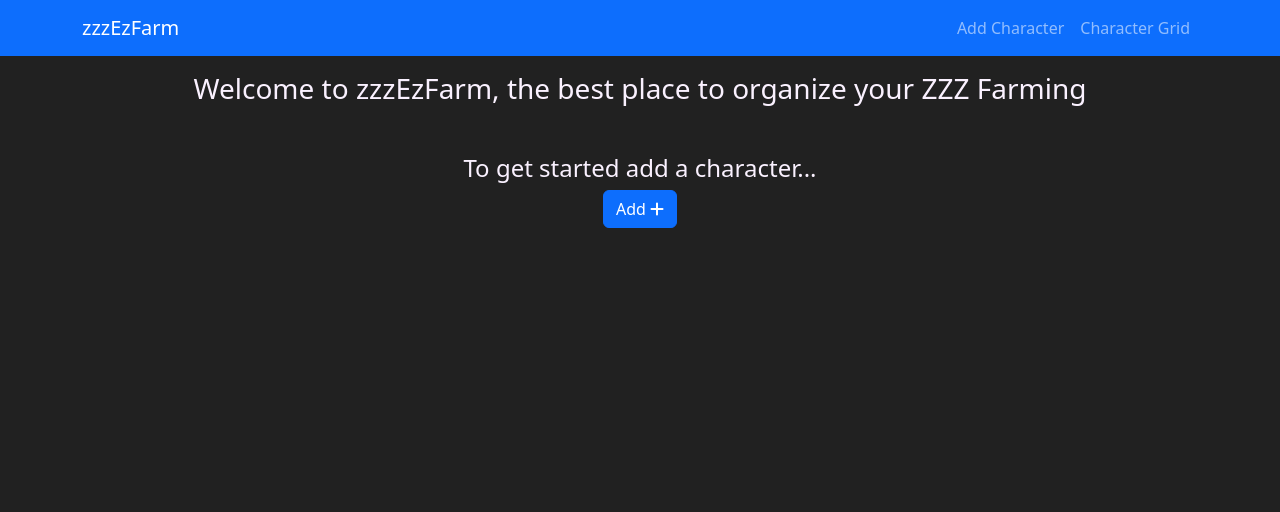
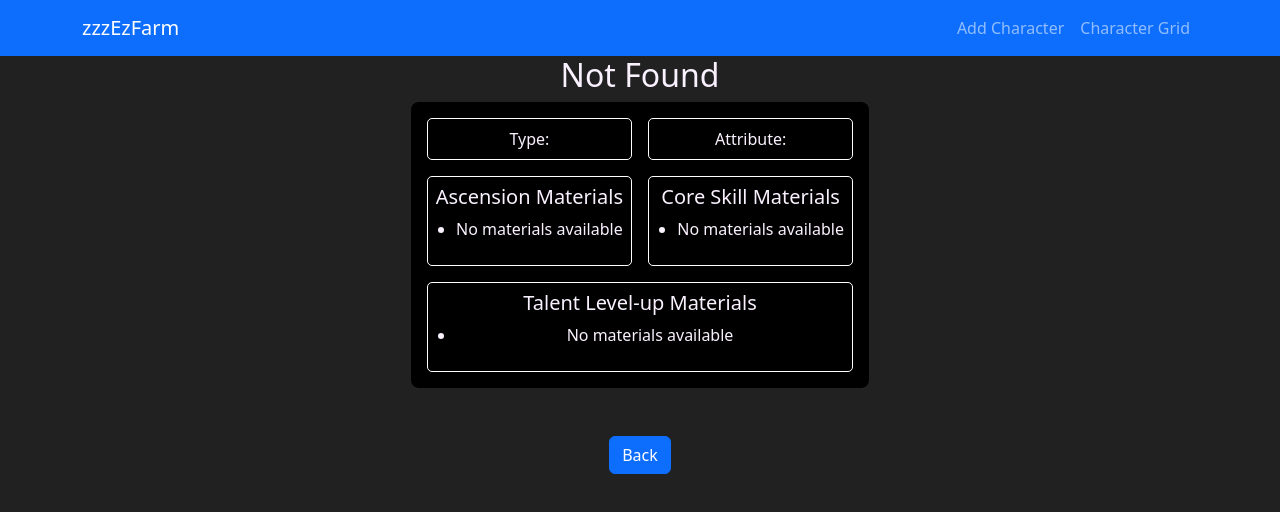
Before and after one commit to Kevklo/zzzEzFarm, a React (Vite) app: page /characterinfopage/1 in a window 1280 px wide. Shown: the top 512 px of the page. Built offline with nearby package versions, Linux system fonts and the light colour scheme.

Commit message:
Added store and InventorySlice

```diff
--- a/package.json
+++ b/package.json
@@ -10,9 +10,11 @@
     "preview": "vite preview"
   },
   "dependencies": {
+    "@reduxjs/toolkit": "^2.6.1",
     "bootstrap": "^5.3.3",
     "react": "^19.0.0",
     "react-dom": "^19.0.0",
+    "react-redux": "^9.2.0",
     "react-router-dom": "^7.3.0"
   },
   "peerDependencies": {
--- /dev/null
+++ b/src/components/CharacterInfoPage.jsx
@@ -0,0 +1,89 @@
+import { useEffect, useState } from "react";
+import { Link, useParams } from "react-router-dom";
+
+export const CharacterInfoPage = ({chars = {}}) => {
+  const { name } = useParams(); // Obtener el nombre del personaje desde la URL
+  const [isLoading, setIsLoading] = useState(true);
+  const [character, setCharacter] = useState({
+    name: "",
+    type: "",
+    attribute: "",
+    bigImg: "",
+    ascensionMaterials: [],
+    coreSkillMaterials: [],
+    talentMaterials: [],
+  });
+
+  useEffect(() => {
+    if (name && chars[name]) {
+      const { type, attribute, bigImg, ascensionMaterials, coreSkillMaterials, talentMaterials } = chars[name];
+      setCharacter({ name, type, attribute, bigImg, ascensionMaterials, coreSkillMaterials, talentMaterials });
+      setIsLoading(false);
+    } else {
+      setIsLoading(false);
+      setCharacter({ name: "Not Found", type: "", attribute: "", bigImg: "", ascensionMaterials: [], coreSkillMaterials: [], talentMaterials: [] });
+    }
+  }, [name]); // Dependemos de `name` para cuando cambie la URL
+
+  return isLoading ? (
+    <p>Loading...</p>
+  ) : (
+    <section>
+      <h2>{character.name.toUpperCase()[0] + character.name.slice(1)}</h2>
+
+      <div className="d-flex flex-row justify-content-around align-items-center position-relative">
+        {character.bigImg && (
+          <img className="big_img mx-3" src={character.bigImg} alt={character.name} draggable="false" />
+        )}
+
+        <div className="char-info-grid">
+          <div className={`type ${character.type}`}>Type: {character.type}</div>
+          <div className={`attribute ${character.attribute}`}>Attribute: {character.attribute}</div>
+
+          <div className="materials">
+            <h5>Ascension Materials</h5>
+            <ul>
+              {character.ascensionMaterials.length > 0 ? (
+                character.ascensionMaterials.map((item, index) => (
+                  <li key={`asc-${index}`}>{item}</li>
+                ))
+              ) : (
+                <li>No materials available</li>
+              )}
+            </ul>
+          </div>
+
+          <div className="materials">
+            <h5>Core Skill Materials</h5>
+            <ul>
+              {character.coreSkillMaterials.length > 0 ? (
+                character.coreSkillMaterials.map((item, index) => (
+                  <li key={`core-${index}`}>{item}</li>
+                ))
+              ) : (
+                <li>No materials available</li>
+              )}
+            </ul>
+          </div>
+
+          <div className="talent_materials materials">
+            <h5>Talent Level-up Materials</h5>
+            <ul>
+              {character.talentMaterials.length > 0 ? (
+                character.talentMaterials.map((item, index) => (
+                  <li key={`talent-${index}`}>{item}</li>
+                ))
+              ) : (
+                <li>No materials available</li>
+              )}
+            </ul>
+          </div>
+        </div>
+      </div>
+
+      <Link to="/charactergrid">
+        <button className="btn btn-primary mt-5">Back</button>
+      </Link>
+    </section>
+  );
+};
--- a/src/farm/pages/CharacterAdder.jsx
+++ b/src/farm/pages/CharacterAdder.jsx
@@ -1,17 +1,28 @@
+import { useNavigate } from 'react-router-dom';
+import { addCharacter } from '../../store/inventory/inventorySlice';
 import { CharacterCard } from './../../components/CharacterCard';
+import { useDispatch } from 'react-redux';
 
 
 export const CharacterAdder = ({chars = []}) => {
 
-  const handleOnClick = () => {
+  const dispatch = useDispatch()
+  const navigate = useNavigate();
+
+  const handleOnClick = (char) => {
     console.log('personaje añadido');
+    dispatch(addCharacter(char));
+    navigate('/');
   }
 
   return (
-    <div className="card_container">
-      {chars.map( ( char ) => (
-        <CharacterCard key={char.name} character={char} handleOnClick={ handleOnClick } />
-      ))}
-    </div>
+    <>
+      <h4>Select the character you want to add</h4>
+      <div className="card_container">
+        {Object.values(chars).map( ( char ) => (
+          <CharacterCard key={char.name} character={char} handleOnClick={ () => handleOnClick(char) } />
+        ))}
+      </div>
+    </>
   )
 }
--- a/src/farm/pages/CharacterGrid.jsx
+++ b/src/farm/pages/CharacterGrid.jsx
@@ -1,15 +1,19 @@
+import { useNavigate } from "react-router-dom";
 import { CharacterCard } from "../../components/CharacterCard";
 
 export const CharacterGrid = ({chars = []}) => {
 
-  const handleOnClick = () => {
+  const navigate = useNavigate();
+
+  const handleOnClick = (name) => {
     console.log('Navegando a la pagina de personaje');
+    return navigate(`/characterinfopage/${name}`)
   }
 
   return (
     <div className="card_container">
-      {chars.map( ( char ) => (
-        <CharacterCard key={char.name} character={char} handleOnClick={ handleOnClick } />
+      {Object.values(chars).map( ( char ) => (
+        <CharacterCard key={char.name} character={char} handleOnClick={ () => handleOnClick(char.name) } />
       ))}
     </div>
   )
--- a/src/farm/pages/FarmingPage.jsx
+++ b/src/farm/pages/FarmingPage.jsx
@@ -1,8 +1,14 @@
+import { useSelector } from "react-redux";
 import { useNavigate } from "react-router-dom"
+import { characterData } from "../../mock/characterData"; //? TEMPORARY
 
 export const FarmingPage = () => {
 
   const navigate = useNavigate();
+  const { characters } = useSelector((state) => state.inventory);
+
+  // const { characterData } = fetch
+
 
   const handleClickAdd = () => {
 
@@ -11,10 +17,29 @@ export const FarmingPage = () => {
   }
 
   return (
+    characters.length == 0  ?
     <div>
       <h3 className="text-center mt-3 mb-5">Welcome to zzzEzFarm, the best place to organize your ZZZ Farming</h3>
       <h4>To get started add a character...</h4>
       <button className="btn btn-primary" onClick={handleClickAdd}>Add <i className="fas fa-add mr-5"></i></button>
     </div>
+    :
+    <div style={{ display: "flex", flexWrap: "wrap", gap: "1rem", padding: "15px" }}>
+        {characters.map((char, index) => {
+            const charInfo = characterData[char.name]; // Buscar el personaje en CharacterData
+
+            return (
+            <div key={index} style={{ color: 'black', border: "2px solid #007bff", borderRadius: "10px", padding: "10px", width: "250px", backgroundColor: "#f8f9fa", boxShadow: "2px 2px 10px rgba(0, 0, 0, 0.1)" }}>
+              <h3>{char.name}</h3>
+              {charInfo?.smallImg && (
+                <img src={charInfo.smallImg} alt={char.name} style={{ width: "100px", height: "100px", borderRadius: "50%" }} />
+              )}
+              <p><strong>Level:</strong> {char.level}</p>
+              <p><strong>Core Skill:</strong> {char.coreSkill}</p>
+              <p><strong>Talents:</strong> {char.talents.join(", ")}</p>
+            </div>
+          );
+        })}
+    </div>
   )
 }
--- a/src/main.jsx
+++ b/src/main.jsx
@@ -1,14 +1,18 @@
 import { StrictMode } from 'react'
 import { createRoot } from 'react-dom/client'
+import { Provider } from 'react-redux';
+import { BrowserRouter } from 'react-router-dom'
+import { store } from './store/store.js';
+import 'bootstrap/dist/css/bootstrap.min.css';
 import App from './App.jsx'
-import { BrowserRouter } from 'react-router-dom'
-import 'bootstrap/dist/css/bootstrap.min.css';
 import './styles.css'
 
 createRoot(document.getElementById('root')).render(
   <StrictMode>
-    <BrowserRouter>
-        <App />
-    </BrowserRouter>
+    <Provider store={ store }>
+      <BrowserRouter>
+          <App />
+      </BrowserRouter>
+    </Provider>
   </StrictMode>,
 )
--- /dev/null
+++ b/src/mock/characterData.js
@@ -0,0 +1,13 @@
+export const characterData = {
+  Burnice: {
+    name: "Burnice",
+    attribute: "fire",
+    type: "anomaly",
+    smallImg: "/assets/burnice_small.jpg",
+    bigImg: "/assets/burnice_big.webp",
+    ascensionMaterials: ["Deniques", "ascenso1", "ascenso2", "ascenso3"],
+    coreSkillMaterials: ["Deniques", "bossMat", "weeklyMat"],
+    talentMaterials: ["Deniques", "talento1", "talento2", "talento3"],
+  },
+  // Puedes agregar más personajes aquí
+};
--- a/src/router/AppRouter.jsx
+++ b/src/router/AppRouter.jsx
@@ -3,11 +3,13 @@ import { FarmingPage } from "../farm/pages/FarmingPage"
 import { CharacterGrid } from './../farm/pages/CharacterGrid';
 import { CharacterAdder } from "../farm/pages/CharacterAdder";
 import { NavBar } from "../UI/NavBar";
-
+import { CharacterInfoPage } from "../components/CharacterInfoPage";
+import { characterData } from '../mock/characterData'  //? Temporary until API is implemented
 
 export const AppRouter = () => {
 
-  const chars = [{name: 'Burnice', attribute: 'Fire', type: 'Anomaly', smallImg: `/assets/burnice_small.jpg`, bigImg: `assets/burnice_big.webp`}] // Temporary untill API is implemented
+
+  //? const chars = Fetch( URL ).JSON
 
   return (
     <>
@@ -15,8 +17,9 @@ export const AppRouter = () => {
       <Routes>
 
         <Route path="/*" element={ <FarmingPage /> }/>
-        <Route path="/charactergrid" element={ <CharacterGrid chars={ chars }/> }></Route>
-        <Route path="/characteradder" element={ <CharacterAdder chars={ chars }/> }></Route>
+        <Route path="/charactergrid" element={ <CharacterGrid chars={ characterData }/> }></Route>
+        <Route path="/characteradder" element={ <CharacterAdder chars={ characterData }/> }></Route>
+        <Route path="/characterinfopage/:name" element={ <CharacterInfoPage chars={ characterData }/> }></Route>
 
       </Routes>
     </>
--- /dev/null
+++ b/src/store/inventory/inventorySlice.js
@@ -0,0 +1,20 @@
+import { createSlice } from '@reduxjs/toolkit'
+
+export const inventorySlice = createSlice({
+    name: 'inventory',
+    initialState: {
+      characters: [], // name: Burnice, level: 1, coreSkill: 0, talents:[1, 1, 1, 1, 1]
+      items: [] //name: material, amount: 1,
+    },
+    reducers: {
+      addCharacter: (state, action ) =>  {
+        state.characters.push({name: action.payload.name, level: 1, coreSkill: 0, talents:[1, 1, 1, 1, 1]});
+      },
+
+      addItem: (state, action) => {
+        state.items.push({name: action.payload.name, amount: action.payload.amount});
+      },
+
+  }})
+
+export const { addCharacter, addItem } = inventorySlice.actions;
--- /dev/null
+++ b/src/store/store.js
@@ -0,0 +1,9 @@
+import { configureStore } from "@reduxjs/toolkit";
+import { inventorySlice } from "./inventory/inventorySlice";
+
+export const store = configureStore({
+  reducer: {
+    inventory: inventorySlice.reducer,
+  }
+
+})
--- a/src/styles.css
+++ b/src/styles.css
@@ -6,6 +6,41 @@ body {
 
 h1 {
   text-align: center;
+}
+
+.anomaly {
+  color: purple;
+}
+
+.fire {
+  color: red;
+}
+
+.char-info-grid {
+  display: grid;
+  grid-template-columns: repeat(2, 1fr);
+  gap: 1rem;
+  padding: 1rem;
+  background-color: #000000;
+  border-radius: 8px;
+}
+
+.char-info-grid div {
+  padding: 0.5rem;
+  border: 1px solid #ffffff;
+  border-radius: 5px;
+}
+
+.materials ul {
+  padding-left: 20px;
+}
+
+.materials li {
+  list-style-type: disc;
+}
+
+.talent_materials {
+  grid-column: span 2;
 }
 
 .card_container {
@@ -65,6 +100,14 @@ h1 {
   margin: 0 auto;
 }
 
+.big_img {
+  max-width: 35vh;
+  height: auto;
+  border-radius: 10px;
+  display: block;
+  margin: 0 auto;
+}
+
 @media (max-width: 600px) {
   body {
     padding: 20px;
```
Also changed, not shown: src/store/inventory/index.js (added), 1 other file (tests, documents, lock files or other folders).
